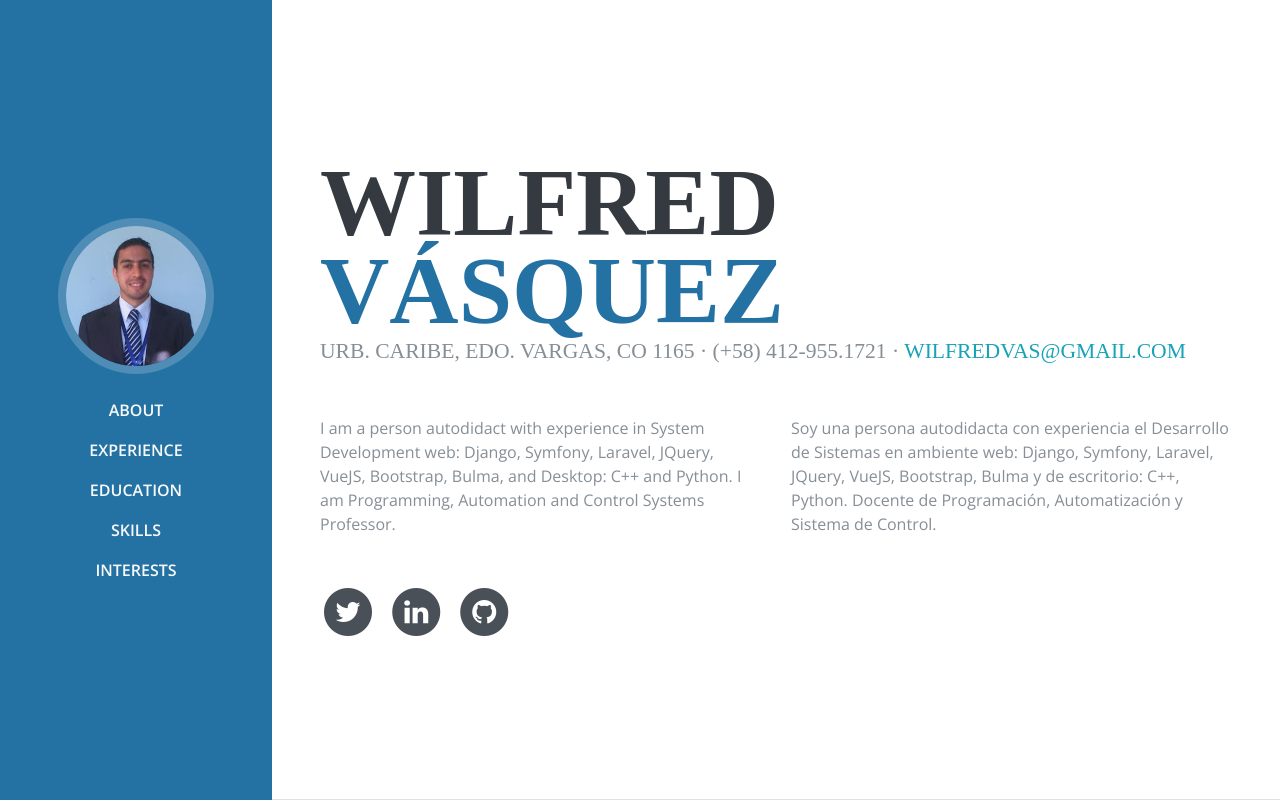
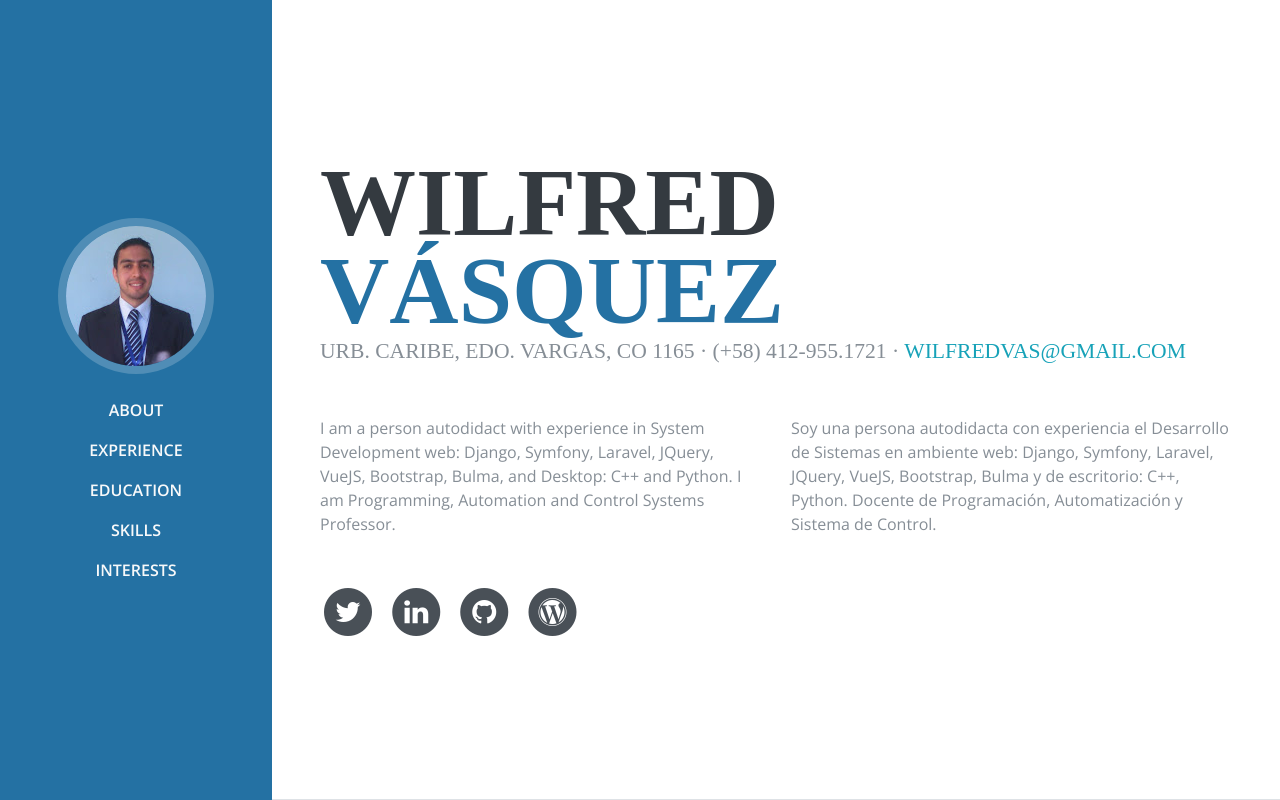
Before and after one commit to wilfredvasquez/wilfredvasquez.github.io, a plain HTML site: page index.html in a window 1280 px wide. Shown: the top 800 px of the page. Drawn offline with nearby package versions, Linux system fonts and the light colour scheme; a web font is replaced by a local one.

Commit message:
Se agrega enlace al blog tratadotecnologico.com

```diff
--- a/index.html
+++ b/index.html
@@ -111,6 +111,14 @@
                 <span class="fa-stack fa-lg">
                   <i class="fa fa-circle fa-stack-2x"></i>
                   <i class="fa fa-github fa-stack-1x fa-inverse"></i>
+                </span>
+              </a>
+            </li>
+            <li class="list-inline-item">
+              <a href="http://www.tratadotecnologico.com.ve/">
+                <span class="fa-stack fa-lg">
+                  <i class="fa fa-circle fa-stack-2x"></i>
+                  <i class="fa fa-wordpress fa-stack-1x fa-inverse"></i>
                 </span>
               </a>
             </li>
```
